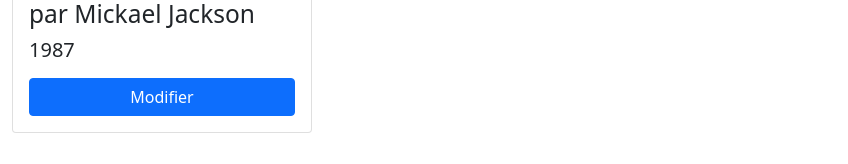
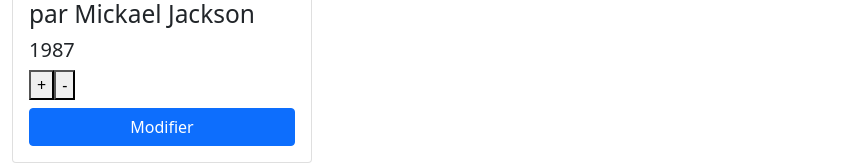
Before and after one commit to merlinofcha0s/angular-tp-correction-mar-21, an Angular app: page / in a window 1280 px wide. Shown: the part 334-498 px from the top of the page, without its empty margins (0-848 px from the left). Built offline with nearby package versions, Linux system fonts and the light colour scheme.

Commit message:
Second half day

```diff
--- /dev/null
+++ b/src/app/shared/counting-buttons/counting-buttons.component.html
@@ -0,0 +1,2 @@
+<button (click)="incValue()">+</button>
+<button (click)="decValue()">-</button>
--- /dev/null
+++ b/src/app/shared/counting-buttons/counting-buttons.component.ts
@@ -0,0 +1,32 @@
+import {Component, EventEmitter, Input, OnInit, Output} from '@angular/core';
+
+@Component({
+  selector: 'app-counting-buttons',
+  templateUrl: './counting-buttons.component.html',
+  styleUrls: ['./counting-buttons.component.scss']
+})
+export class CountingButtonsComponent implements OnInit {
+
+  @Input()
+  public releaseDate = 0;
+
+  @Output()
+  public releaseDateChanges = new EventEmitter<number>();
+
+  constructor() {
+  }
+
+  ngOnInit(): void {
+  }
+
+  public incValue(): void {
+    this.releaseDate += 1;
+    console.log(this.releaseDate)
+    this.releaseDateChanges.emit(this.releaseDate);
+  }
+
+  public decValue(): void {
+    this.releaseDate -= 1;
+    this.releaseDateChanges.emit(this.releaseDate);
+  }
+}
--- a/src/app/vinyl/single-vinyl/single-vinyl.component.html
+++ b/src/app/vinyl/single-vinyl/single-vinyl.component.html
@@ -5,9 +5,12 @@
       <h3>{{ vinyl.title }}<br><small>par {{vinyl.artist}}</small></h3>
     </div>
     <div class="card-text">
-      <h5 class="bold">{{vinyl.releaseDate}}</h5></div>
+      <h5 class="bold">{{vinyl.releaseDate}}</h5>
+    </div>
+    <app-counting-buttons [releaseDate]="vinyl.releaseDate!"
+                          (releaseDateChanges)="changeReleaseDate($event)"></app-counting-buttons>
     <div class="d-flex flex-column justify-content-center">
-      <button class="btn btn-primary mt-2">Modifier</button>
+      <button (click)="onModify()" class="btn btn-primary mt-2">Modifier</button>
     </div>
   </div>
 </div>
--- a/src/app/vinyl/single-vinyl/single-vinyl.component.ts
+++ b/src/app/vinyl/single-vinyl/single-vinyl.component.ts
@@ -11,9 +11,17 @@
   @Input()
   public vinyl: Vinyl = {};
 
-  constructor() { }
+  constructor() {
+  }
 
   ngOnInit(): void {
   }
 
+  public onModify(): void {
+    this.vinyl.artist = 'King of pop';
+  }
+
+  public changeReleaseDate(releaseDateUpdated: number): void {
+    this.vinyl.releaseDate = releaseDateUpdated;
+  }
 }
--- a/src/app/vinyl/vinyl.module.ts
+++ b/src/app/vinyl/vinyl.module.ts
@@ -1,6 +1,7 @@
 import { NgModule } from '@angular/core';
 import { CommonModule } from '@angular/common';
 import { SingleVinylComponent } from './single-vinyl/single-vinyl.component';
+import {SharedModule} from "../shared/shared.module";
 
 
 
@@ -12,7 +13,8 @@
     SingleVinylComponent
   ],
   imports: [
-    CommonModule
+    CommonModule,
+    SharedModule
   ]
 })
 export class VinylModule { }
```
Also changed, not shown: src/app/shared/shared.module.ts (added, +18 -0 lines), src/app/shared/counting-buttons/counting-buttons.component.scss (added), 1 other file (tests, documents, lock files or other folders).
